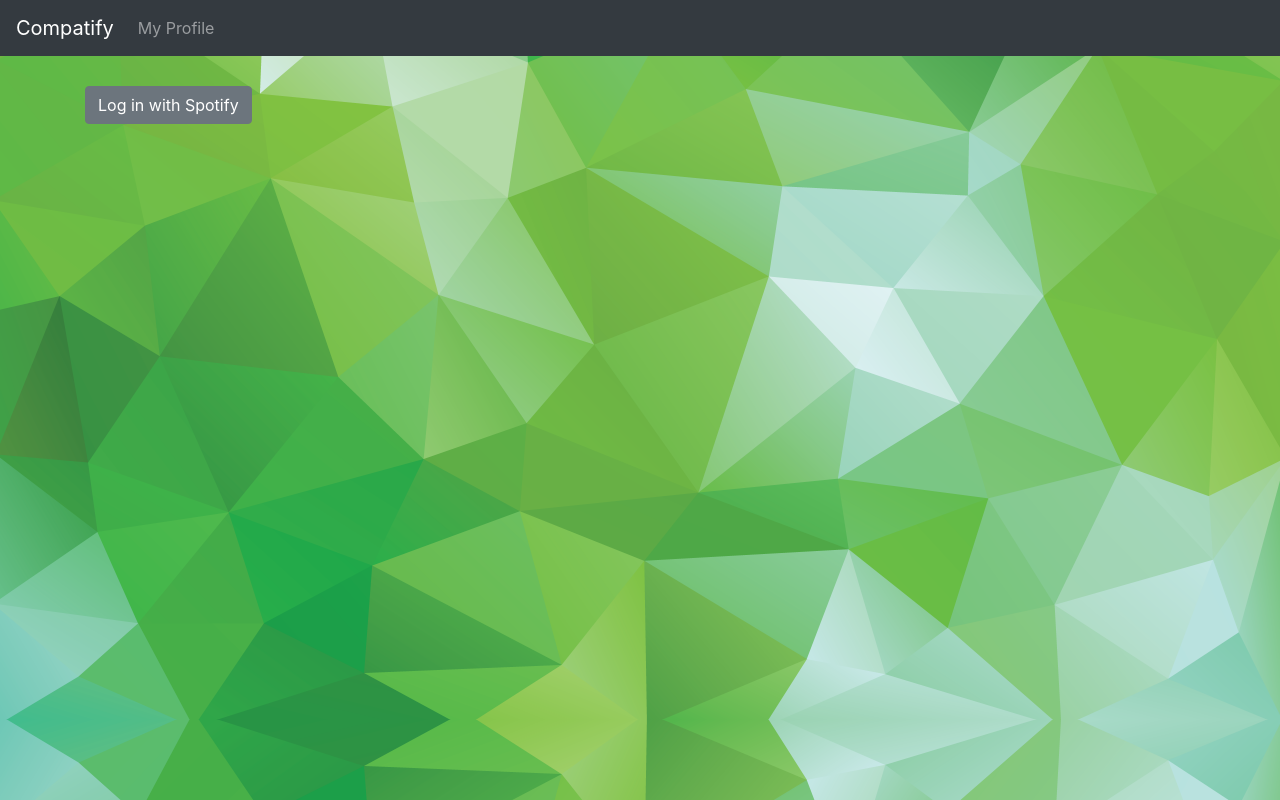
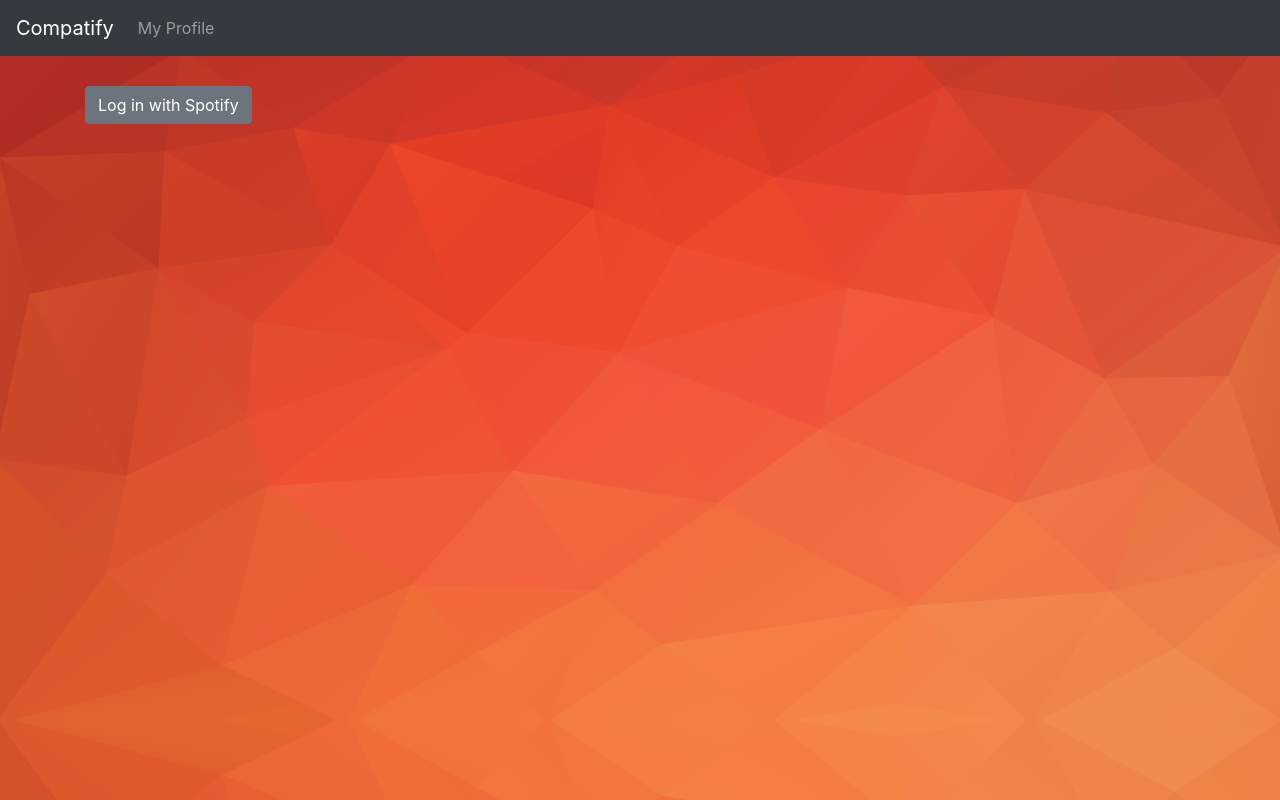
Before and after one commit to lukeclopez/Compatify, a React (Create React App) app in the folder compatify-app/: page /login in a window 1280 px wide. Built offline with nearby package versions, Linux system fonts and the light colour scheme.

Commit message:
Changed color scheme

```diff
--- a/compatify-app/src/index.css
+++ b/compatify-app/src/index.css
@@ -2,7 +2,7 @@ body {
   margin: 0;
   padding: 0 0 0 0;
   font-family: sans-serif;
-  background-image: url("/color5_mirror.png");
+  background-image: url("/red_mirror.png");
   background-size: 100%;
 }
 
```
Also changed, not shown: compatify-app/public/red_mirror.png (added).
